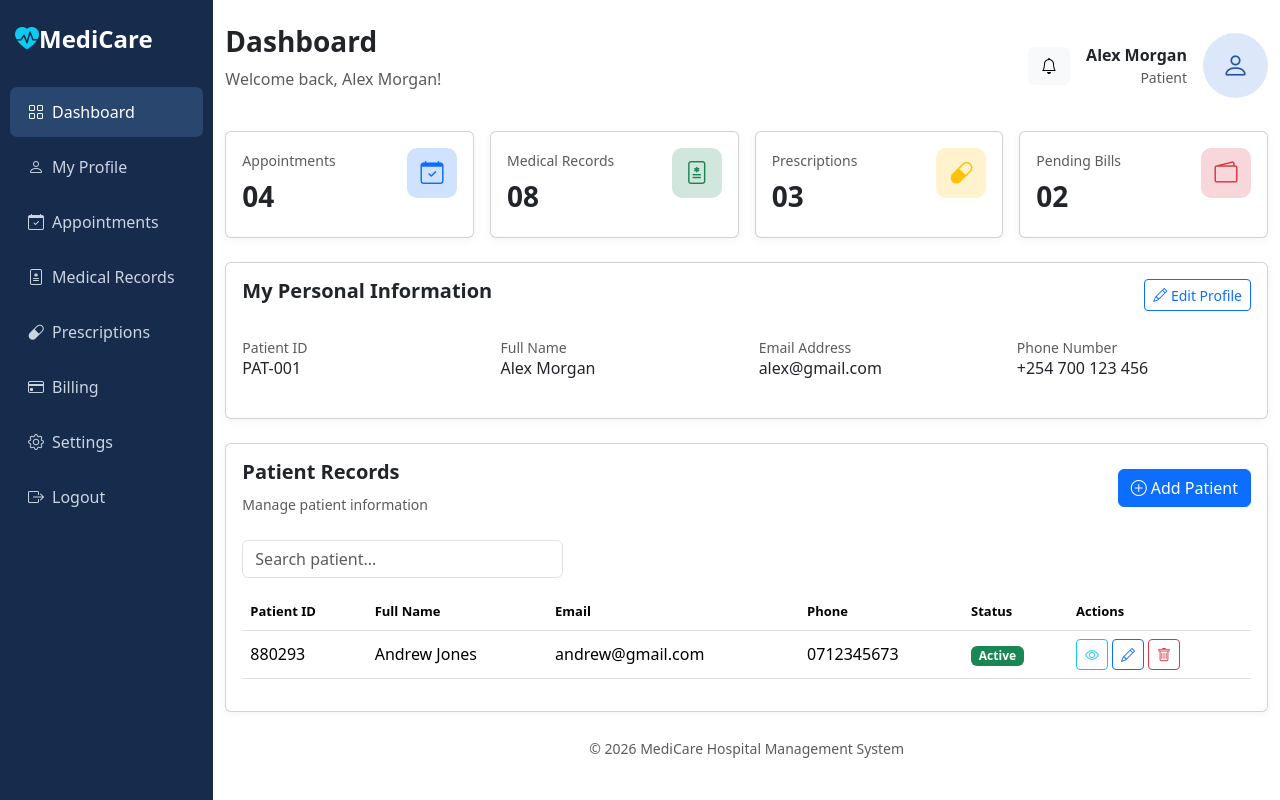
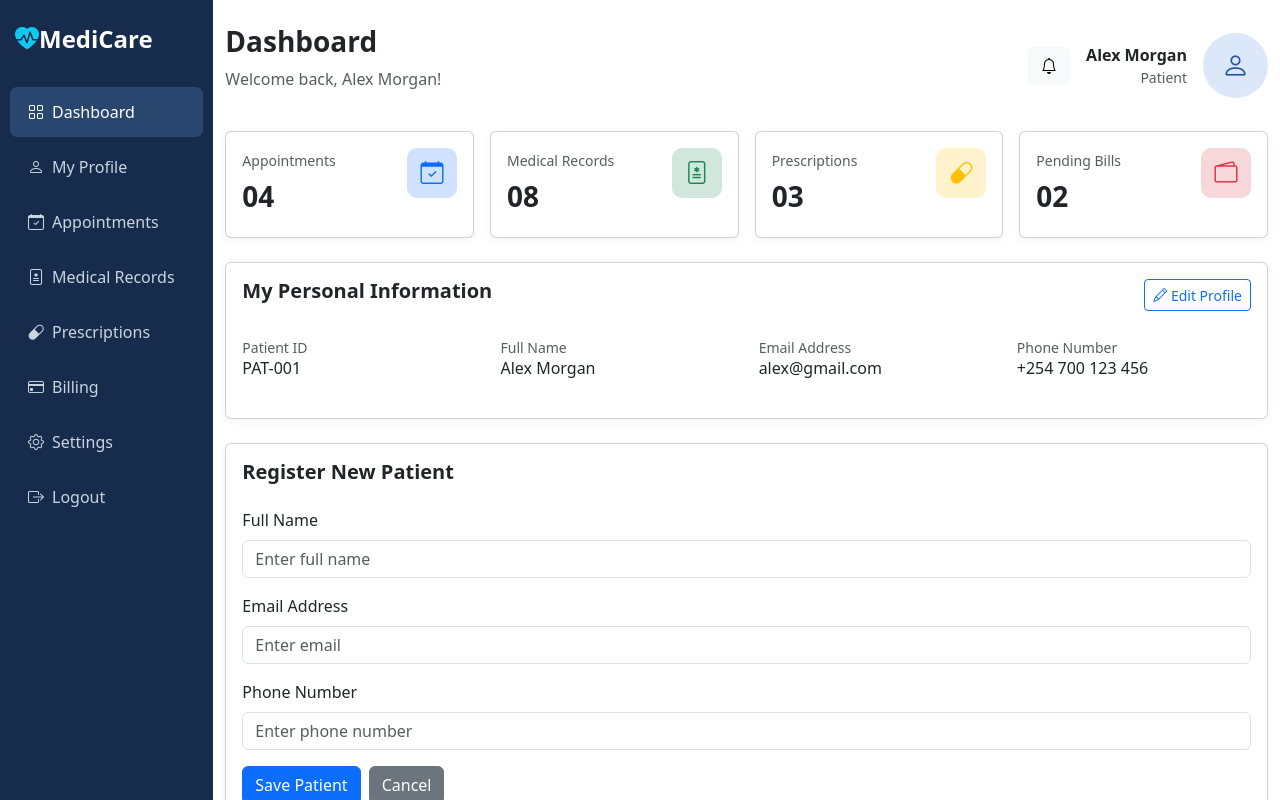
Before and after one commit to Gertrude-K/hospital_system, a React (Vite) app in the folder hospital-frontend/: page / in a window 1280 px wide. Both pictures are taken after a click on the button "Add Patient". Shown: the top 800 px of the page. Built offline with nearby package versions, Linux system fonts and the light colour scheme.

Commit message:
Add PatientForm

```diff
--- a/hospital-frontend/src/App.jsx
+++ b/hospital-frontend/src/App.jsx
@@ -1,182 +1,119 @@
-import Sidebar from "./components/Sidebar";
 
-import Topbar from "./components/Topbar";
+import { useState } from 'react';
 
-import StatCard from "./components/StatCard";
-
-import PatientProfile from "./components/PatientProfile";
-
-import PatientTable from "./components/PatientTable";
-
-import Footer from "./components/Footer";
-
-
+import Sidebar from './components/Sidebar';
+import Topbar from './components/Topbar';
+import StatCard from './components/StatCard';
+import PatientProfile from './components/PatientProfile';
+import PatientTable from './components/PatientTable';
+import PatientForm from './components/PatientForm';
+import Footer from './components/Footer';
 
 function App() {
 
+    // Initial patient records
+    const [patients, setPatients] = useState([
+        {
+            id: '880293',
+            fullName: 'Andrew Jones',
+            email: 'andrew@gmail.com',
+            phone: '0712345673'
+        }
+    ]);
 
+    // Controls whether the form is displayed
+    const [showForm, setShowForm] = useState(false);
+
+    // Add a new patient
+    const handleAddPatient = (patientData) => {
+
+        const newPatient = {
+            id: `PAT-${String(patients.length + 1).padStart(3, '0')}`,
+            ...patientData
+        };
+
+        setPatients([...patients, newPatient]);
+
+        setShowForm(false);
+
+    };
 
     return (
 
-
-
         <div className="container-fluid">
-
-
 
             <div className="row">
 
-
-
                 {/* SIDEBAR */}
-
-
-
                 <div className="col-md-2 p-0">
-
-
-
                     <Sidebar />
-
-
-
                 </div>
 
-
-
-
-
                 {/* MAIN CONTENT */}
-
-
-
                 <div className="col-md-10 main-content">
-
-
-
-                    {/* TOPBAR */}
-
-
 
                     <Topbar />
 
-
-
-
-
                     {/* STATISTICS */}
-
-
-
-                    <div className="row g-3 mb-4">
-
-
+                     <div className="row g-3 mb-4">
 
                         <StatCard
-
                             title="Appointments"
-
                             count="04"
-
                             icon="bi-calendar-check"
-
                             color="primary"
-
                         />
 
-
+                        <StatCard
+                            title="Medical Records"
+                            count="08"
+                            icon="bi-file-medical"
+                            color="success"
+                        />
 
                         <StatCard
-
-                            title="Medical Records"
-
-                            count="08"
-
-                            icon="bi-file-medical"
-
-                            color="success"
-
+                            title="Prescriptions"
+                            count="03"
+                            icon="bi-capsule"
+                            color="warning"
                         />
 
-
-
                         <StatCard
-
-                            title="Prescriptions"
-
-                            count="03"
-
-                            icon="bi-capsule"
-
-                            color="warning"
-
+                            title="Pending Bills"
+                            count="02"
+                            icon="bi-wallet2"
+                            color="danger"
                         />
 
-
-
-                        <StatCard
-
-                            title="Pending Bills"
-
-                            count="02"
-
-                            icon="bi-wallet2"
-
-                            color="danger"
-
-                        />
-
-
-
                     </div>
-
-
-
-
 
                     {/* PATIENT PROFILE */}
                     <PatientProfile />
 
+                    {/* SHOW FORM WHEN REQUESTED */}
+                    {showForm && (
+                        <PatientForm
+                            onAddPatient={handleAddPatient}
+                            onCancel={() => setShowForm(false)}
+                        />
+                    )}
 
 
 
-
-                    {/* PATIENT RECORDS */}
-
-
-
-                    <PatientTable />
-
-
-
-
-
-                    {/* FOOTER */}
-
-
+                    {/* PATIENT TABLE */}
+                    <PatientTable
+                        patients={patients}
+                        onAddClick={() => setShowForm(true)}
+                    />
 
                     <Footer />
 
-
-
                 </div>
-
-
 
             </div>
 
-
-
         </div>
-
-
-
     );
-
-
-
 }
 
-
-
 export default App;
--- /dev/null
+++ b/hospital-frontend/src/components/PatientForm.jsx
@@ -0,0 +1,127 @@
+
+import { useState } from 'react';
+
+function PatientForm({ onAddPatient, onCancel }) {
+
+    const [formData, setFormData] = useState({
+        fullName: '',
+        email: '',
+        phone: ''
+    });
+
+    // Capture input changes
+    const handleChange = (e) => {
+
+        const { name, value } = e.target;
+
+        setFormData({
+            ...formData,
+            [name]: value
+        });
+
+    };
+
+    // Handle form submission
+    const handleSubmit = (e) => {
+
+        e.preventDefault();
+
+        onAddPatient(formData);
+
+        setFormData({
+            fullName: '',
+            email: '',
+            phone: ''
+        });
+
+    };
+
+    return (
+        <div className="card shadow-sm mb-4">
+
+            <div className="card-body">
+
+                <h5 className="fw-bold mb-4">
+                    Register New Patient
+                </h5>
+
+                <form onSubmit={handleSubmit}>
+
+                    <div className="mb-3">
+
+                        <label className="form-label">
+                            Full Name
+                        </label>
+
+                        <input
+                            type="text"
+                            name="fullName"
+                            className="form-control"
+                            placeholder="Enter full name"
+                            value={formData.fullName}
+                            onChange={handleChange}
+                            required
+                        />
+
+                    </div>
+
+                    <div className="mb-3">
+
+                        <label className="form-label">
+                            Email Address
+                        </label>
+
+                        <input
+                            type="email"
+                            name="email"
+                            className="form-control"
+                            placeholder="Enter email"
+                            value={formData.email}
+                            onChange={handleChange}
+                            required
+                        />
+
+                    </div>
+
+                    <div className="mb-3">
+
+                        <label className="form-label">
+                            Phone Number
+                        </label>
+
+                        <input
+                            type="tel"
+                            name="phone"
+                            className="form-control"
+                            placeholder="Enter phone number"
+                            value={formData.phone}
+                            onChange={handleChange}
+                            required
+                        />
+
+                    </div>
+
+                    <button
+                        type="submit"
+                        className="btn btn-primary"
+                    >
+                        Save Patient
+                    </button>
+
+                    <button
+                        type="button"
+                        className="btn btn-secondary ms-2"
+                        onClick={onCancel}
+                    >
+                        Cancel
+                    </button>
+
+                </form>
+
+            </div>
+
+        </div>
+    );
+}
+
+export default PatientForm;
--- a/hospital-frontend/src/components/PatientTable.jsx
+++ b/hospital-frontend/src/components/PatientTable.jsx
@@ -1,213 +1,96 @@
-function PatientTable() {
 
-
+function PatientTable({ patients, onAddClick }) {
 
     return (
-
-
-
         <div className="card table-card">
-
-
 
             <div className="card-body">
 
-
-
                 <div className="d-flex flex-wrap justify-content-between align-items-center mb-4">
 
-
-
                     <div>
-
-                        <h5 className="fw-bold">Patient Records</h5>
-
-
+                        <h5 className="fw-bold">
+                            Patient Records
+                        </h5>
 
                         <small className="text-muted">
-
                             Manage patient information
-
                         </small>
-
                     </div>
 
-
-
-                    <button className="btn btn-primary">
-
-
-
+                    <button
+                        className="btn btn-primary"
+                        onClick={onAddClick}
+                    >
                         <i className="bi bi-plus-circle me-1"></i>
-
-
-
                         Add Patient
-
-
-
                     </button>
-
-
 
                 </div>
 
+                <div className="table-responsive">
 
+                    <table className="table table-hover">
 
-                <div className="row mb-3">
+                        <thead>
+                            <tr>
+                                <th>Patient ID</th>
+                                <th>Full Name</th>
+                                <th>Email</th>
+                                <th>Phone</th>
+                                <th>Status</th>
+                                <th>Actions</th>
+                            </tr>
+                        </thead>
 
+                        <tbody>
 
+                            {patients.map((patient) => (
 
-                    <div className="col-md-4">
+                                <tr key={patient.id}>
 
+                                    <td>{patient.id}</td>
 
+                                    <td>{patient.fullName}</td>
 
-                        <input
+                                    <td>{patient.email}</td>
 
-                            type="text"
+                                    <td>{patient.phone}</td>
 
-                            className="form-control"
+                                    <td>
+                                        <span className="badge bg-success">
+                                            Active
+                                        </span>
+                                    </td>
 
-                            placeholder="Search patient..."
+                                    <td>
+                                        <button className="btn btn-sm btn-outline-info">
+                                            <i className="bi bi-eye"></i>
+                                        </button>
 
-                        />
+                                        <button className="btn btn-sm btn-outline-primary ms-1">
+                                            <i className="bi bi-pencil"></i>
+                                        </button>
 
+                                        <button className="btn btn-sm btn-outline-danger ms-1">
+                                            <i className="bi bi-trash"></i>
+                                        </button>
+                                    </td>
 
+                                </tr>
 
-                    </div>
+                            ))}
 
+                        </tbody>
 
+                    </table>
 
                 </div>
 
-
-
-                <div className="table-responsive">
-
-
-
-                    <table className="table table-hover">
-
-
-
-                        <thead>
-
-                            <tr>
-
-                                <th>Patient ID</th>
-
-                                <th>Full Name</th>
-
-                                <th>Email</th>
-
-                                <th>Phone</th>
-
-                                <th>Status</th>
-
-                                <th>Actions</th>
-
-                            </tr>
-
-                        </thead>
-
-
-
-                        <tbody>
-
-
-
-                            <tr>
-
-
-
-                                <td>880293</td>
-
-
-
-                                <td>Andrew Jones</td>
-
-
-
-                                <td>andrew@gmail.com</td>
-
-
-
-                                <td>0712345673</td>
-
-
-
-                                <td>
-
-                                    <span className="badge bg-success">
-
-                                        Active
-
-                                    </span>
-
-                                </td>
-
-                                <td>
-
-
-
-                                    <button className="btn btn-sm btn-outline-info me-1">
-
-                                        <i className="bi bi-eye"></i>
-
-                                    </button>
-
-
-
-                                    <button className="btn btn-sm btn-outline-primary me-1">
-
-                                        <i className="bi bi-pencil"></i>
-
-                                    </button>
-
-
-
-                                    <button className="btn btn-sm btn-outline-danger">
-
-                                        <i className="bi bi-trash"></i>
-
-                                    </button>
-
-
-
-                                </td>
-
-
-
-                            </tr>
-
-
-
-                        </tbody>
-
-
-
-                    </table>
-
-
-
-                </div>
-
-
-
             </div>
 
-
-
         </div>
-
-
-
     );
-
-
-
 }
 
-
-
 export default PatientTable;
```
